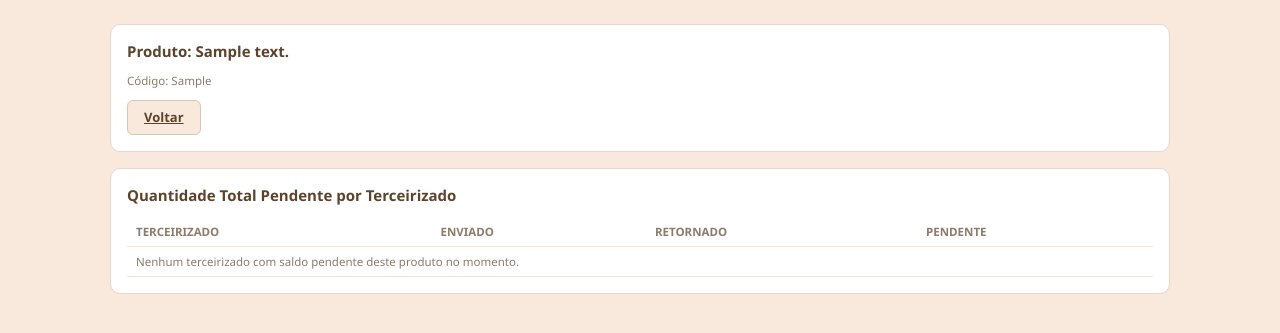
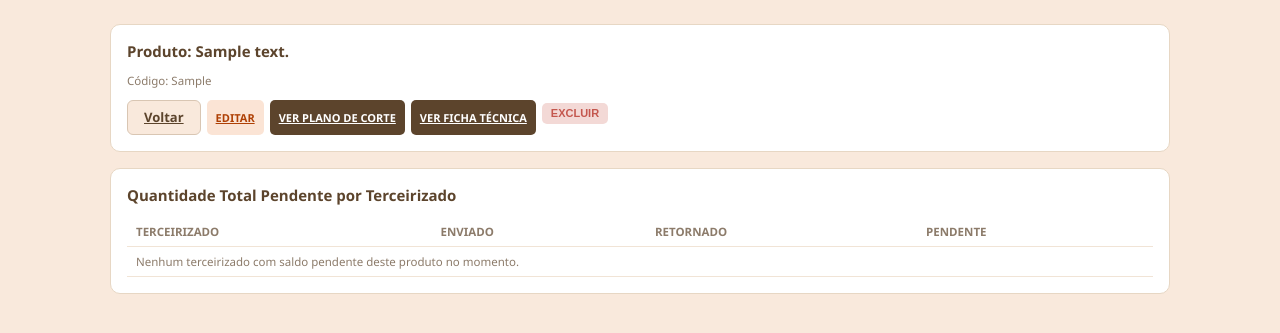
Before and after one commit to casasanchez-bit/sistema_remessa, a Flask app: page /produtos/1 in a window 1280 px wide. Shown: the part 58-391 px from the top of the page. Run offline with Flask 3, Linux system fonts and the light colour scheme; the visitor is signed in with stand-in values (Sample User, id 1); tables that the repository leaves empty hold one stand-in row (values such as "Sample post"); some libraries are stand-ins or nearby versions.

Commit message:
produto_ver: restaura botoes admin (plano, ficha, editar, excluir)

```diff
--- a/templates/produto_ver.html
+++ b/templates/produto_ver.html
@@ -5,6 +5,15 @@
   <p class="small">Código: {{ produto.codigo }}</p>
   <div class="actions" style="margin-top:10px;">
     <a href="/cadastros/produtos" class="btn secondary">Voltar</a>
+    {% if tem_permissao('gerenciar_usuarios') %}
+    <a class="btn-mini editar" href="/produtos/{{ produto.id }}/editar">EDITAR</a>
+    <a class="btn-mini" href="/produtos/{{ produto.id }}/plano-corte" style="background:#5C442C;color:#fff;">{% if tem_plano %}VER PLANO DE CORTE{% else %}CRIAR PLANO DE CORTE{% endif %}</a>
+    <a class="btn-mini" href="/produtos/{{ produto.id }}/composicao" style="background:#5C442C;color:#fff;">{% if tem_composicao %}VER FICHA TÉCNICA{% else %}CRIAR FICHA TÉCNICA{% endif %}</a>
+    <form method="post" action="/produtos/{{ produto.id }}/excluir" onsubmit="return confirm('Excluir este produto?');" style="display:inline;">
+      <input type="hidden" name="csrf_token" value="{{ csrf_token() }}">
+      <button class="btn-mini excluir" type="submit">EXCLUIR</button>
+    </form>
+    {% endif %}
   </div>
 </div>
 
```
